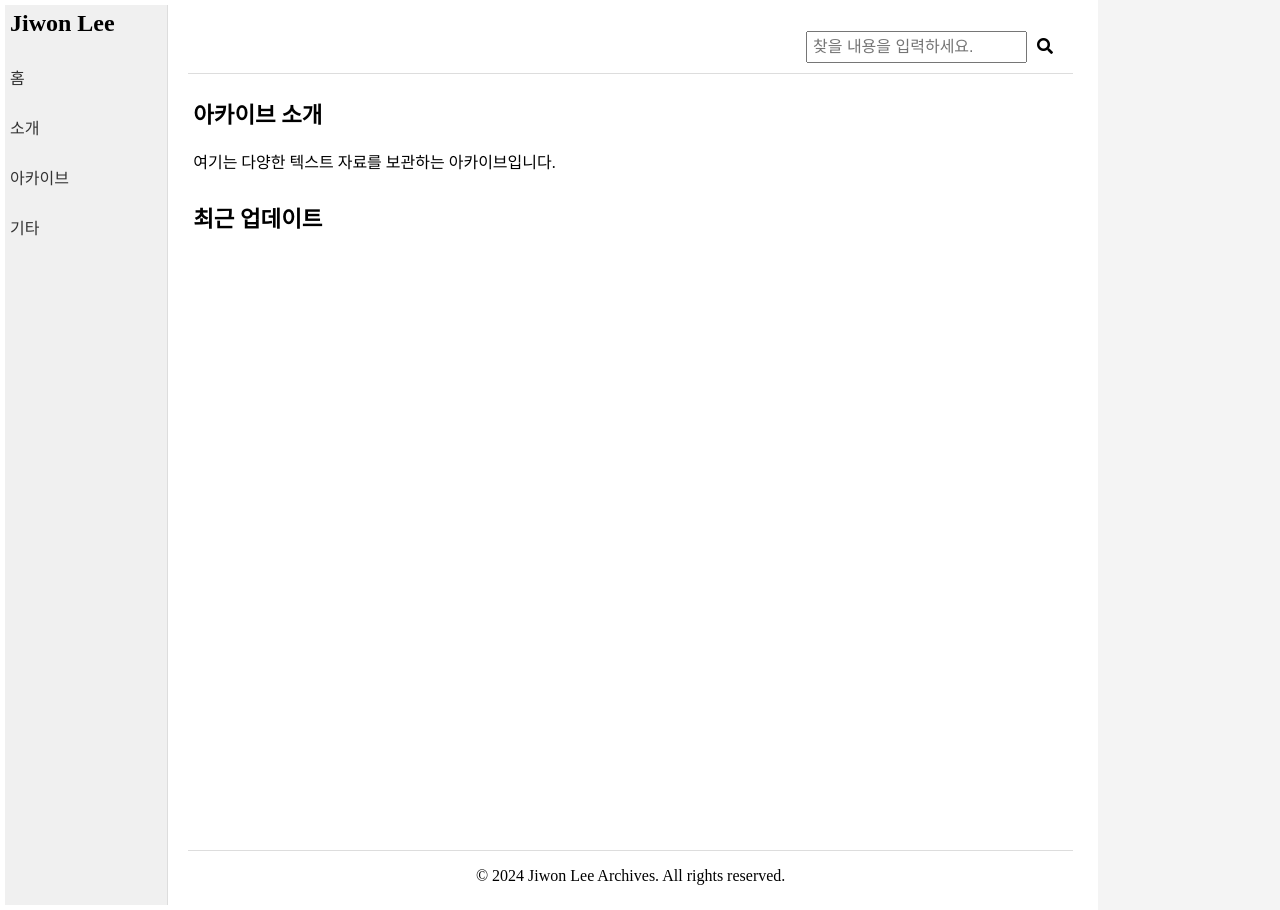
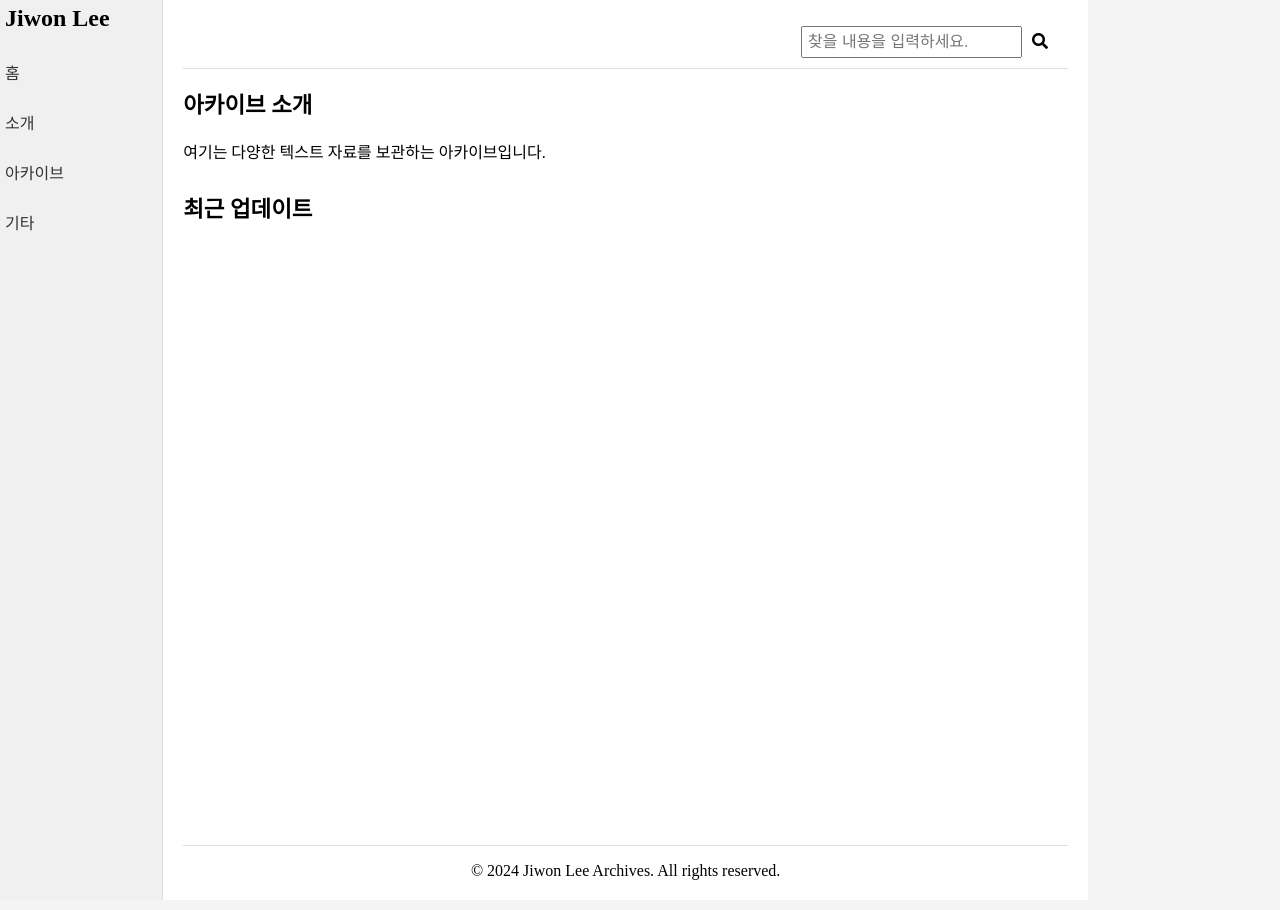
Before and after one commit to LfayeJ/archives, a Jekyll site: the page built from index.html, in a window 1280 px wide. Built offline with Jekyll 4.4.1, drawn with Linux system fonts in a browser that asks for light colours; some web fonts are replaced.

Commit message:
Update styles.css

```diff
--- a/assets/css/styles.css
+++ b/assets/css/styles.css
@@ -9,23 +9,21 @@
 :root {
   --container-width: 85%;
   --border-color: #ddd;
+}
 
 body, html {
-    min-height: 100vh; /* 화면 전체 높이 */
-}
-
-body {
+  min-height: 100vh;
+  margin: 0;
+  padding: 0;
   font-family: "Orbit-Regular";
+  background-color: #f4f4f4;
   -webkit-font-smoothing: antialiased;
   -moz-osx-font-smoothing: grayscale;
   -webkit-backface-visibility: hidden;
-  margin: 0;
-  padding: 0;
-  background-color: #f4f4f4;
 }
 
 a {
-  text-decoration-line: none;
+  text-decoration: none;
   color: black;
 }
 
@@ -43,81 +41,66 @@
   vertical-align: middle;
 }
 
-.border{
-	border-bottom: 1px solid black;
-}
-
-.border_top{
-	border-top: 1px solid black;
-}
-
-.border_right{
-	border-right: 1px solid black;
+.border, .border_top, .border_right {
+  border: 1px solid black;
 }
 
 .markdown-body {
   box-sizing: border-box;
-    min-height: 100vh; /* 화면 전체 높이 */
+  min-height: 100vh;
   margin: 0 auto;
   padding: 45px;
 }
 
 .container {
-  display: flex; /* Flexbox를 사용하여 요소를 가로로 정렬 */
+  display: flex;
   width: var(--container-width);
   height: 100%;
-  margin: 0;
-  padding: 5px;
   background-color: #fff;
 }
 
 .side-menu {
-  width: 15%; /* 사이드메뉴의 너비 */
-  min-height: 100vh; /* 화면 전체 높이 */
-  background-color: #f0f0f0; /* 배경색 */
-  padding: 5px; /* 내부 여백 */
+  width: 15%;
+  min-height: 100vh;
+  background-color: #f0f0f0;
+  padding: 5px;
   box-sizing: border-box;
-  border-right: 1px solid var(--border-color); /* 사이드메뉴 구분선 */
+  border-right: 1px solid var(--border-color);
 }
 
 .side-menu h1 {
-    margin-top: 0; /* 기본 마진 제거 */
-    font-size: 1.5em; /* 제목의 글자 크기 */
+  margin-top: 0;
+  font-size: 1.5em;
 }
 
 .side-menu ul {
-    list-style: none; /* 목록 표시 스타일 제거 */
+  list-style: none;
   padding: 0;
 }
 
 .side-menu ul li {
-    margin-bottom: 10px; /* 각 항목 사이의 간격 */
+  margin-bottom: 10px;
 }
 
 .side-menu ul li a {
-    text-decoration: none; /* 링크 밑줄 제거 */
-    color: #333; /* 링크 색상 */
-    display: block; /* 링크를 블록 요소로 설정하여 전체 너비를 차지하도록 함 */
-    padding: 8px 0; /* 링크 내부 여백 */
-    transition: background-color 0.3s ease; /* 배경색 변화 애니메이션 */
+  color: #333;
+  display: block;
+  padding: 8px 0;
+  transition: background-color 0.3s ease;
 }
 
 .side-menu ul li a:hover {
-    background-color: #ddd; /* 호버 시 배경색 변경 */
-    color: blue; /* 호버 시 텍스트 색상 */
+  background-color: #ddd;
+  color: blue;
 }
 
 .main-content {
-    flex: 1; /* 남은 공간을 모두 차지하도록 설정 */
+  flex: 1;
   display: flex;
   flex-direction: column;
-    padding: 20px; /* 주요 컨텐츠의 내부 여백 */
-    background-color: #fff; /* 주요 컨텐츠의 배경색 */
+  padding: 20px;
+  background-color: #fff;
   box-sizing: border-box;
-}
-
-main {
-  flex: 1;
 }
 
 header, footer {
@@ -126,7 +109,7 @@
 }
 
 header {
-  border-bottom: 1px solid var(--border-color); /* 헤더 구분선 */
+  border-bottom: 1px solid var(--border-color);
 }
 
 header h1 {
@@ -136,11 +119,11 @@
 
 .gnb_search {
   display: flex;
-  justify-content: flex-end; /* 우측 정렬 */
+  justify-content: flex-end;
 }
 
 fieldset {
-  border: none; /* 필드셋 테두리 제거 */
+  border: none;
 }
 
 button {
@@ -150,10 +133,9 @@
 }
 
 button i {
-  font-size: 16px; /* 아이콘 크기 조정 */
+  font-size: 16px;
 }
 
-/* 필요한 경우 추가 스타일 */
 input[type="text"] {
   padding: 5px;
   font-size: 16px;
@@ -173,43 +155,42 @@
 }
 
 footer {
-  border-top: 1px solid var(--border-color); /* 푸터 구분선 */
+  border-top: 1px solid var(--border-color);
   margin-top: 20px;
   text-align: center;
 }
 
-/* 반응형 디자인을 위한 미디어 쿼리 */
 @media (max-width: 768px) {
   .container {
-    flex-direction: column; /* 가로 정렬을 세로 정렬로 변경 */
-    width: 100%; /* 전체 너비 사용 */
+    flex-direction: column;
+    width: 100%;
   }
 
   .side-menu {
-    width: 100%; /* 사이드메뉴 너비를 전체 너비로 설정 */
-    border-right: none; /* 오른쪽 구분선 제거 */
-    border-bottom: 1px solid var(--border-color); /* 아래쪽 구분선 추가 */
+    width: 100%;
+    border-right: none;
+    border-bottom: 1px solid var(--border-color);
   }
 
   .main-content {
-    width: 100%; /* 주요 컨텐츠 너비를 전체 너비로 설정 */
+    width: 100%;
   }
 }
 
 @media (max-width: 480px) {
   header h1 {
-    font-size: 1.5em; /* 작은 화면에서 제목 글자 크기 조정 */
+    font-size: 1.5em;
   }
 
   .side-menu h1 {
-    font-size: 1.2em; /* 작은 화면에서 사이드메뉴 제목 글자 크기 조정 */
+    font-size: 1.2em;
   }
 
   .content h2 {
-    font-size: 1.2em; /* 작은 화면에서 콘텐츠 제목 글자 크기 조정 */
+    font-size: 1.2em;
   }
 
   .content p {
-    font-size: 0.9em; /* 작은 화면에서 콘텐츠 글자 크기 조정 */
+    font-size: 0.9em;
   }
 }
```
Lines whose indentation alone changed are shown as unchanged.
